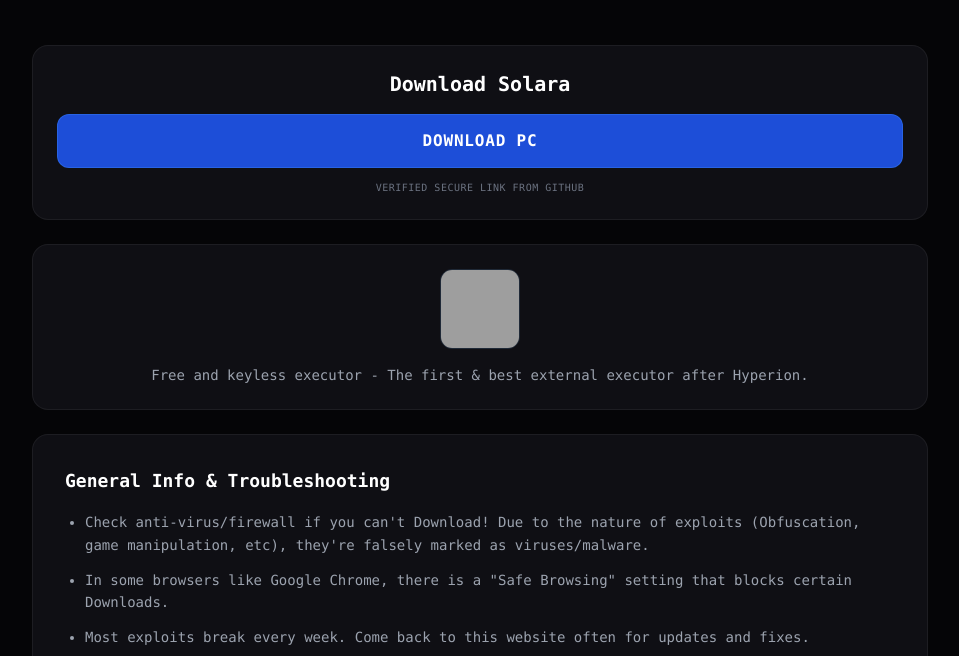
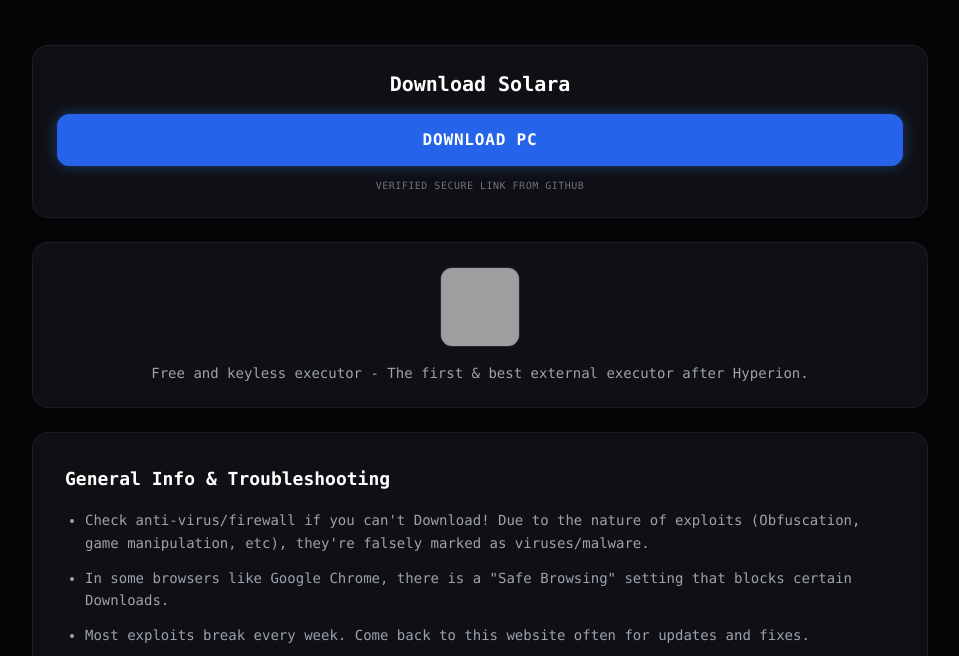
Before and after one commit to rbxdasneads/hubforrbx, a website: page solara.html in a window 1280 px wide. Shown: the part 130-786 px from the top of the page, without its empty margins (160-1119 px from the left). Drawn offline with nearby package versions, Linux system fonts and the light colour scheme; grey boxes are pictures that could not be loaded.

Commit message:
Update solara.html

```diff
--- a/solara.html
+++ b/solara.html
@@ -8,7 +8,6 @@
     <script src="https://cdn.tailwindcss.com"></script>
     <link rel="stylesheet" href="style.css">
     <style>
-        /* Жестко фиксируем единый шрифт для всей страницы */
         body {
             font-family: Consolas, monospace !important;
             background-color: #050507;
@@ -114,9 +113,9 @@
             border-color: rgba(59, 130, 246, 0.3);
         }
 
-        /* Полностью изолированная кнопка без дефолтных теней Tailwind */
+        /* Возвращена та самая крутая рабочая кнопка */
         .btn-download {
-            background-color: #1d4ed8 !important;
+            background: #2563eb !important;
             color: #ffffff !important;
             font-weight: 800 !important;
             text-transform: uppercase;
@@ -127,16 +126,13 @@
             width: 100%;
             text-align: center;
             text-decoration: none;
-            box-shadow: none !important;
             transition: all 0.25s ease !important;
-            border: 1px solid rgba(59, 130, 246, 0.4);
+            box-shadow: 0 0 15px rgba(59, 130, 246, 0.4) !important;
         }
-
         .btn-download:hover {
-            background-color: #2563eb !important;
+            background: #1d4ed8 !important;
             transform: translateY(-2px);
             box-shadow: 0 0 25px rgba(59, 130, 246, 0.6) !important;
-            border-color: #60a5fa;
         }
     </style>
 </head>
```
